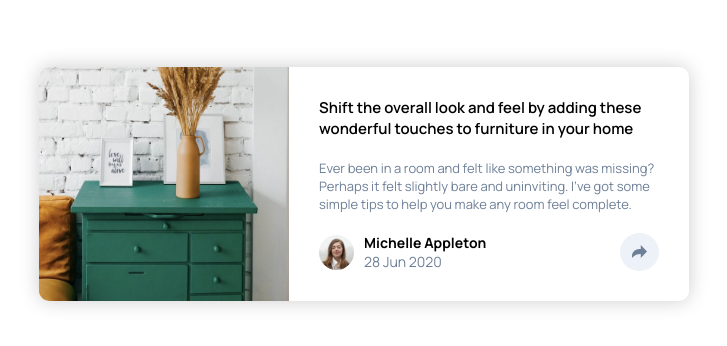
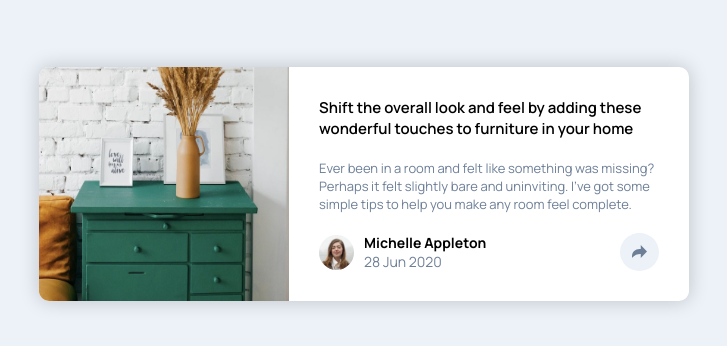
Before and after one commit to apetranov/article-preview-component, a plain HTML site: page index.html in a window 1280 px wide. Shown: the part 216-562 px from the top of the page, without its empty margins (276-1003 px from the left). Drawn offline with Linux system fonts and the light colour scheme.

Commit message:
Change body background color

```diff
--- a/style.css
+++ b/style.css
@@ -10,6 +10,7 @@ body {
     align-items: center;
     min-height: 100vh;
     font-family: Manrope, Arial;
+    background-color: hsl(210, 46%, 95%);
 }
 
 .drawers-img {
@@ -23,6 +24,7 @@ body {
     box-shadow: 0 0 20px rgba(0,0,0,0.2);
     border-radius: 10px;
     position: relative;
+    background-color: white;
 }
 
 .content-div {
```
